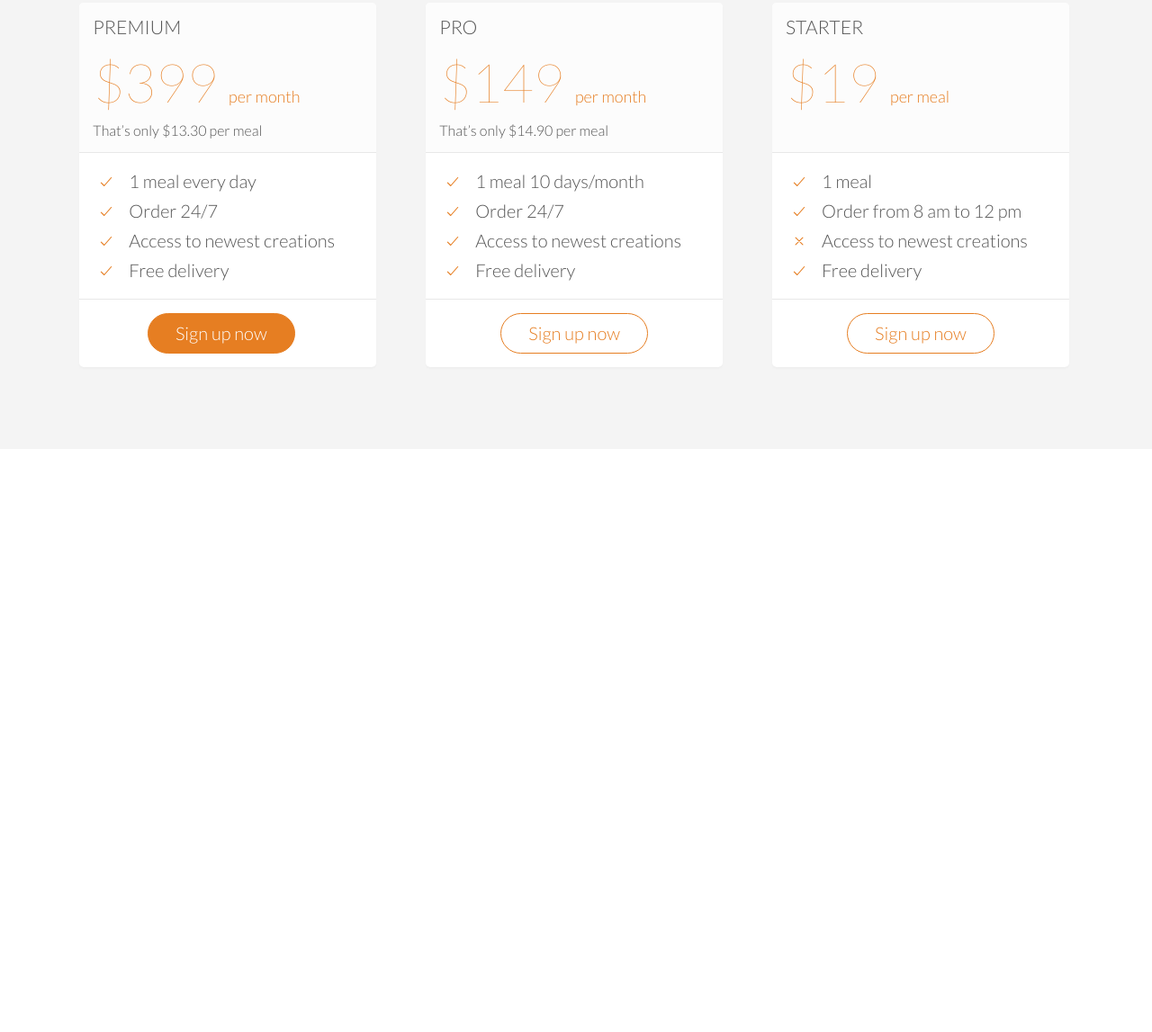
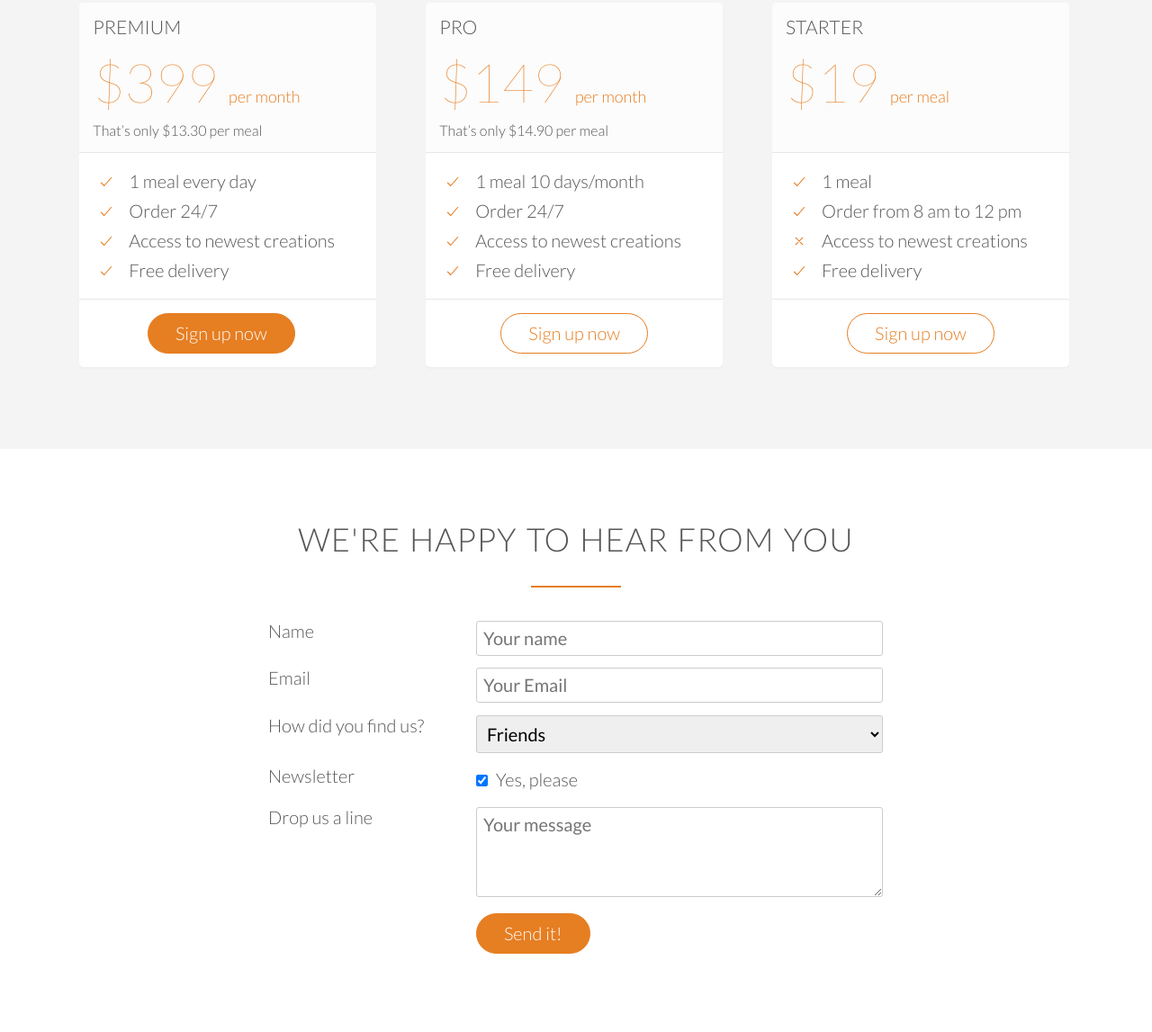
Before and after one commit to Ashtonn77/fictional_landing_page, a plain HTML site: page index.html in a window 1280 px wide. Shown: the part 4062-5209 px from the top of the page at 90% size. Before the commit the page ends 4561 px from the top, so only its background shows below. Drawn offline with nearby package versions, Linux system fonts and the light colour scheme.

Commit message:
added and styled contact form

```diff
--- a/index.html
+++ b/index.html
@@ -493,6 +493,111 @@
       </div>
     </section>
 
+    <section class="section-form">
+      <div class="row">
+        <h2>We're happy to hear from you</h2>
+      </div>
+
+      <div class="row">
+        <form action="#" method="post" class="contact-form">
+          <div class="row">
+            <div class="col span-1-of-3">
+              <label for="name">Name</label>
+            </div>
+
+            <div class="col span-2-of-3">
+              <input
+                type="text"
+                id="name"
+                name="name"
+                placeholder="Your name"
+                required
+              />
+            </div>
+          </div>
+
+          <div class="row">
+            <div class="col span-1-of-3">
+              <label for="email">Email</label>
+            </div>
+
+            <div class="col span-2-of-3">
+              <input
+                type="email"
+                id="email"
+                name="email"
+                placeholder="Your Email"
+                required
+              />
+            </div>
+          </div>
+
+          <div class="row">
+            <div class="col span-1-of-3">
+              <label for="find-us">How did you find us?</label>
+            </div>
+
+            <div class="col span-2-of-3">
+              <select name="find-us" id="find-us">
+                <option value="friends" selected>Friends</option>
+                <option value="search">Search Engine</option>
+                <option value="ad">Advertisment</option>
+                <option value="other">Other</option>
+              </select>
+            </div>
+          </div>
+
+          <div class="row">
+            <div class="col span-1-of-3">
+              <label for="news">Newsletter</label>
+            </div>
+
+            <div class="col span-2-of-3">
+              <input type="checkbox" name="news" id="news" checked /> Yes,
+              please
+            </div>
+          </div>
+
+          <div class="row">
+            <div class="col span-1-of-3">
+              <label for="message">Drop us a line</label>
+            </div>
+
+            <div class="col span-2-of-3">
+              <textarea
+                name="message"
+                id="message"
+                cols="30"
+                rows="10"
+                placeholder="Your message"
+              ></textarea>
+            </div>
+          </div>
+
+          <div class="row">
+            <div class="col span-1-of-3">
+              <label for="">&nbsp;</label>
+            </div>
+
+            <div class="col span-2-of-3">
+              <input type="submit" value="Send it!" />
+            </div>
+          </div>
+        </form>
+      </div>
+    </section>
+
     <script src="https://unpkg.com/ionicons@5.1.2/dist/ionicons.js"></script>
   </body>
 </html>
+
+<!--
+
+Fields to include:
+Name
+Email
+How did you find us?
+Newsletter
+Drop us a line
+
+-->
--- a/resources/css/style.css
+++ b/resources/css/style.css
@@ -149,7 +149,8 @@ a:active {
 /* BUTTONS */
 /*:link means normal*/
 .btn:link,
-.btn:visited {
+.btn:visited,
+input[type="submit"] {
   display: inline-block;
   padding: 10px 30px;
   font-weight: 300;
@@ -159,7 +160,8 @@ a:active {
 }
 
 .btn-full:link,
-.btn-full:visited {
+.btn-full:visited,
+input[type="submit"] {
   background-color: var(--base);
   border: 1px solid var(--base);
   color: #fff;
@@ -173,8 +175,11 @@ a:active {
 }
 
 .btn:hover,
-.btn:active {
+.btn:active,
+input[type="submit"]:hover,
+input[type="submit"]:active {
   background-color: var(--base-hover);
+  cursor: pointer;
 }
 
 .btn-full:hover,
@@ -458,3 +463,34 @@ cite img {
 .plan-box ul li {
   padding: 5px 0;
 }
+
+/*-------------------------------------------*/
+/* FORM */
+/*-------------------------------------------*/
+
+.contact-form {
+  width: 60%;
+  margin: 0 auto;
+}
+
+input[type="text"],
+input[type="email"],
+select,
+textarea {
+  width: 100%;
+  padding: 7px;
+  border-radius: 3px;
+  border: 1px solid #ccc;
+}
+
+textarea {
+  height: 100px;
+}
+
+input[type="checkbox"] {
+  margin: 10px 5px 10px 0;
+}
+
+*:focus {
+  outline: none;
+}
```
